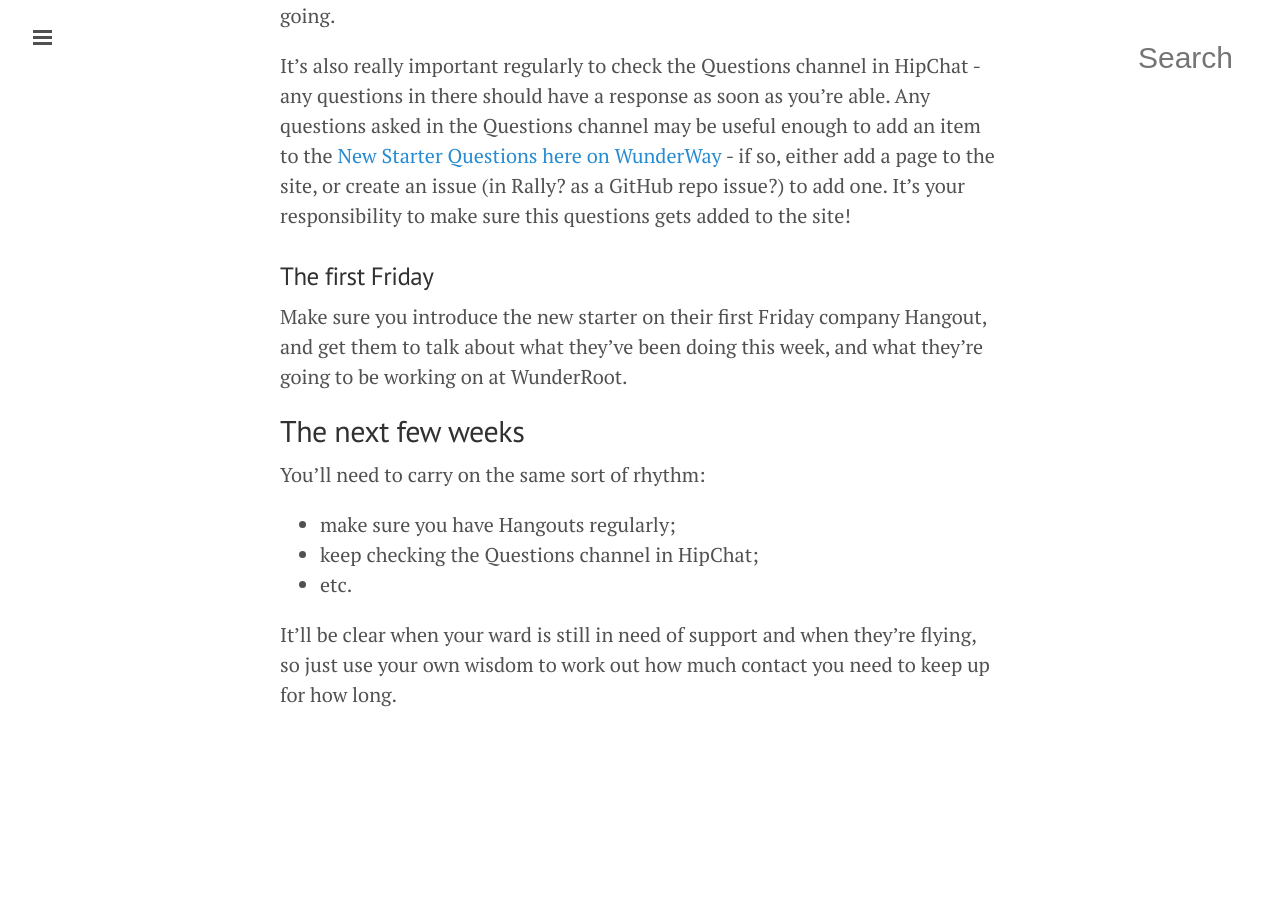
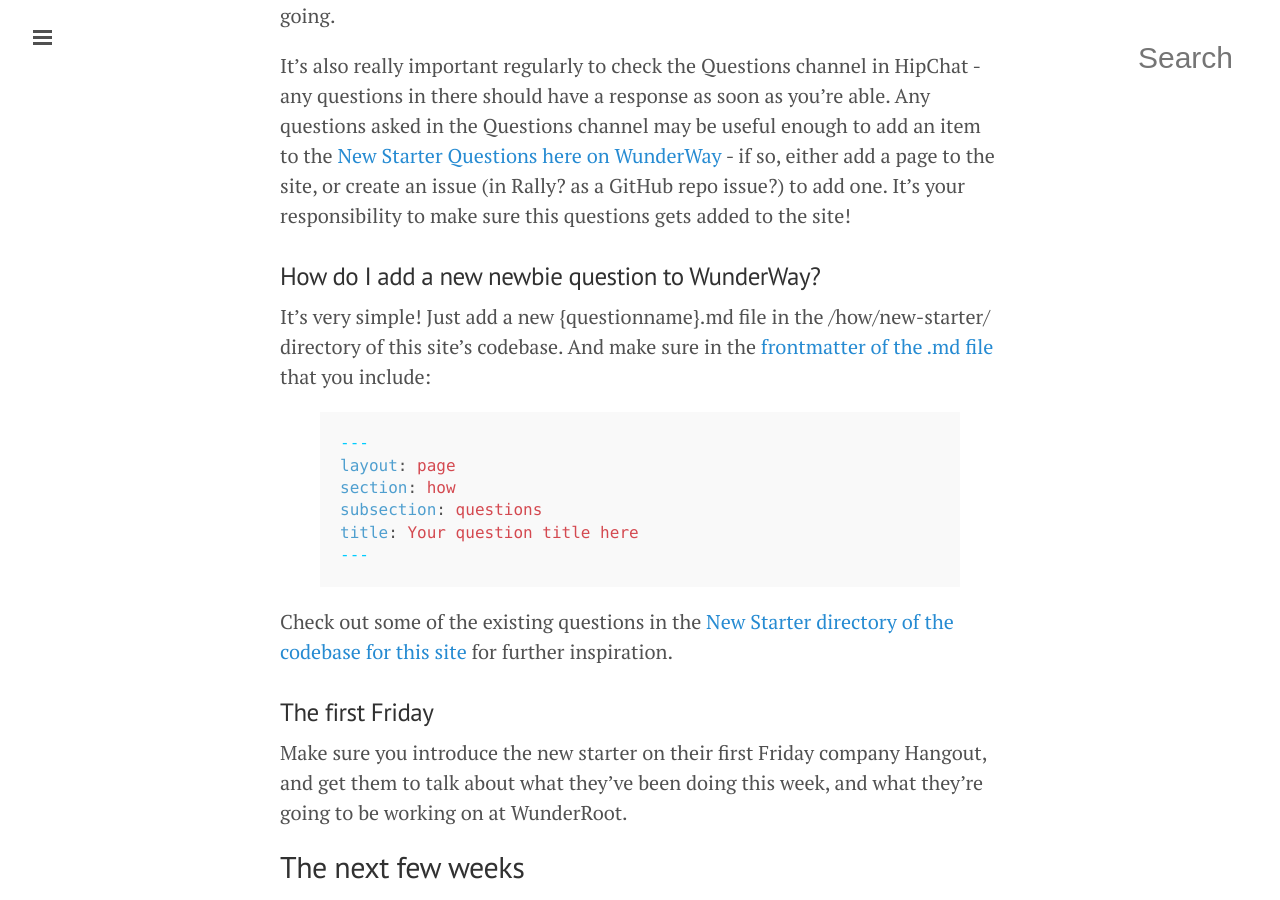
Before and after one commit to tormi/WunderWay, a Jekyll site: the page built from how/new-starter/buddies/being.md, in a window 1280 px wide and 900 px high, scrolled down 4006 px. Built offline with Jekyll 4.4.1, drawn with Linux system fonts in a browser that asks for light colours; Markdown is read by kramdown in place of the engine named in the settings; before the commit the page ends 4796 px from its top, so only the background shows below that.

Commit message:
US102 US105 guidance for adding a new newbie question to WunderWay

```diff
--- a/how/new-starter/buddies/being.md
+++ b/how/new-starter/buddies/being.md
@@ -102,6 +102,21 @@
 
 It's also really important regularly to check the Questions channel in HipChat - any questions in there should have a response as soon as you're able. Any questions asked in the Questions channel may be useful enough to add an item to the [New Starter Questions here on WunderWay](how/new-starter/questions/) - if so, either add a page to the site, or create an issue (in Rally? as a GitHub repo issue?) to add one. It's your responsibility to make sure this questions gets added to the site!
 
+###How do I add a new newbie question to WunderWay?
+
+It's very simple! Just add a new {questionname}.md file in the /how/new-starter/ directory of this site's codebase. And make sure in the [frontmatter of the .md file](http://jekyllrb.com/docs/frontmatter/) that you include:
+
+{% highlight yaml %}
+---
+layout: page
+section: how
+subsection: questions
+title: Your question title here
+---
+{% endhighlight %}
+
+Check out some of the existing questions in the [New Starter directory of the codebase for this site](https://github.com/WunderRoot/WunderWay/tree/gh-pages/how/new-starter) for further inspiration.
+
 ###The first Friday
 
 Make sure you introduce the new starter on their first Friday company Hangout, and get them to talk about what they've been doing this week, and what they're going to be working on at WunderRoot.
```
